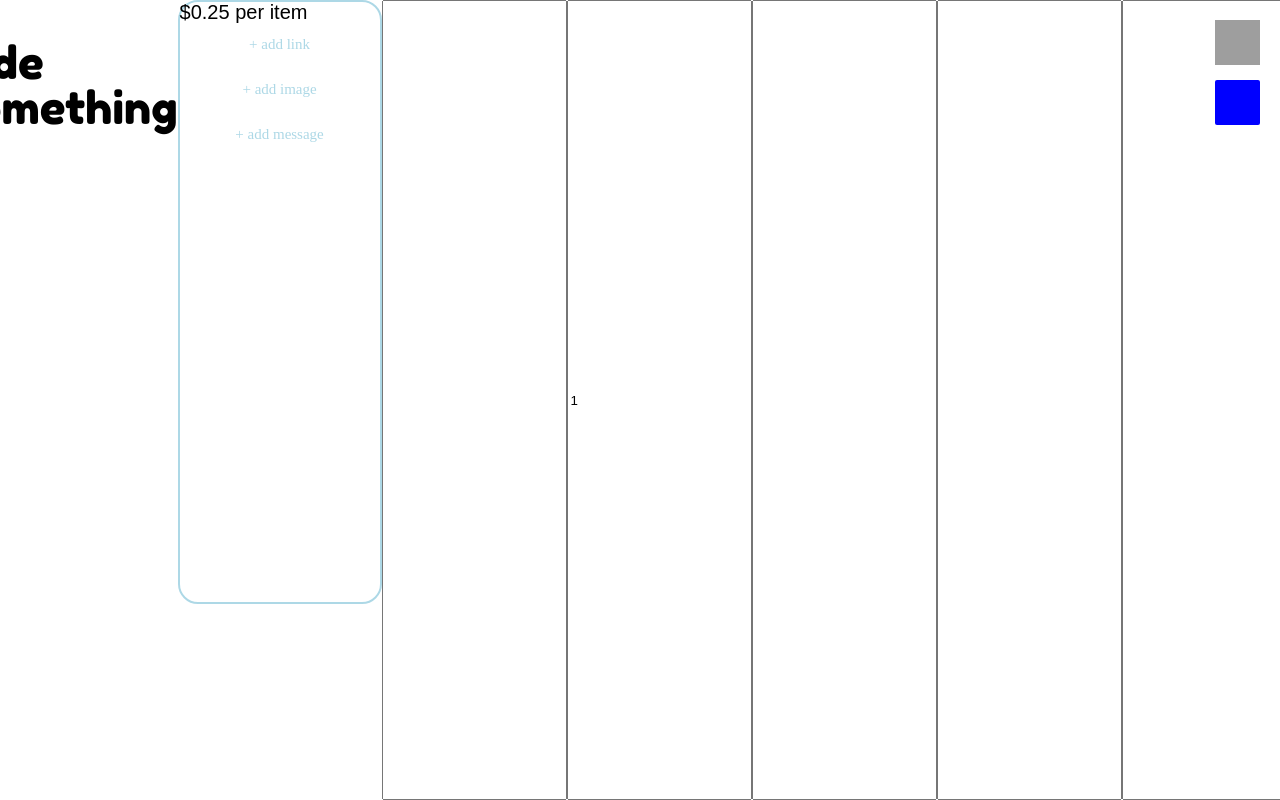
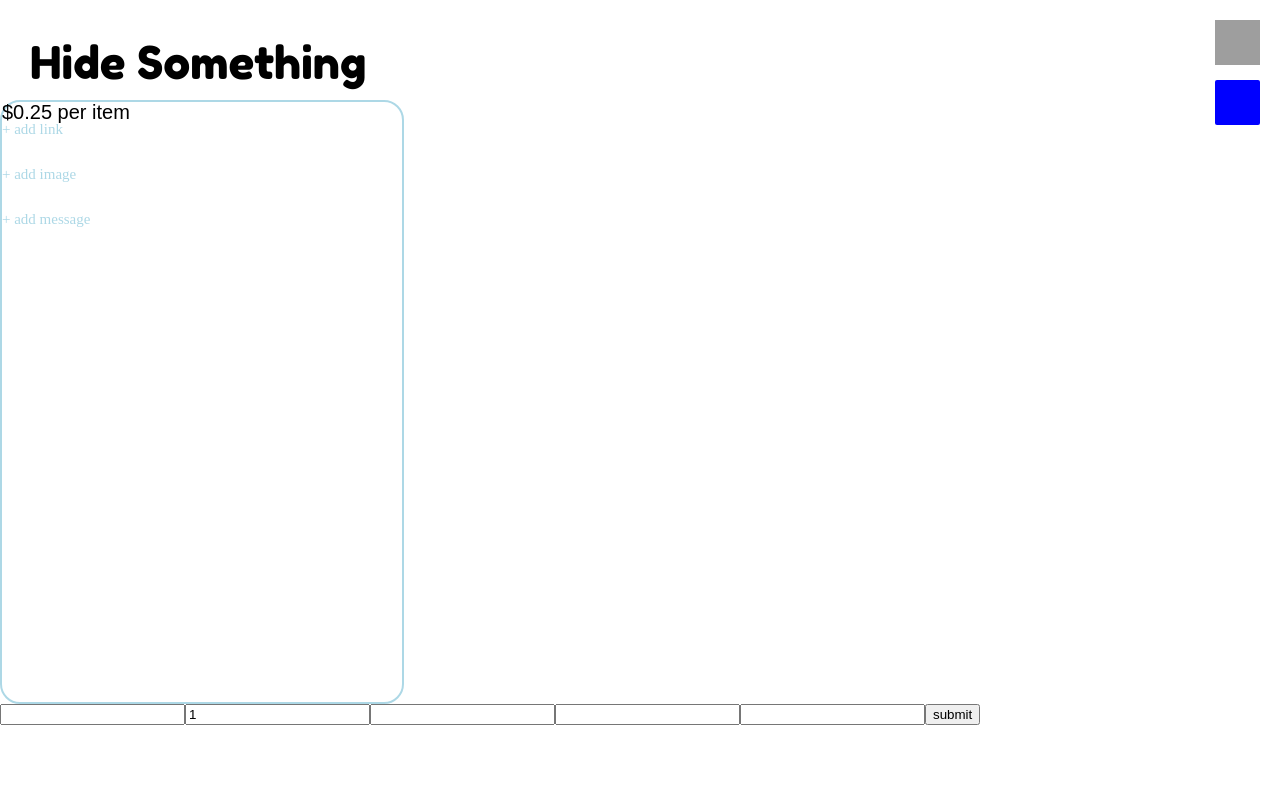
Before and after one commit to jawm17/sandbox, a React (Create React App) app in the folder client/: page /hide in a window 1280 px wide. Built offline with nearby package versions, Linux system fonts and the light colour scheme; grey boxes are pictures that could not be loaded; a web font is replaced by a local one.

Commit message:
Hide something style

```diff
--- a/client/src/HideSomethingPage/HideSomething.css
+++ b/client/src/HideSomethingPage/HideSomething.css
@@ -16,9 +16,6 @@
     border-style: solid;
     border-color: lightblue; */
     font-size: 15px;
-    display: flex;
-    align-items: center;
-    justify-content: center;
     color: lightblue;
 }
 
--- a/client/src/HideSomethingPage/HideSomething.js
+++ b/client/src/HideSomethingPage/HideSomething.js
@@ -23,15 +23,6 @@ export default function HideSomething() {
             marginLeft: 30,
             marginTop: 40,
             transition: "all 0.5s ease-in-out",
-        },
-        background: {
-            height: "100vh",
-            width: "100vw",
-            position: "fixed",
-            display: "flex",
-            justifyContent: "center",
-            top: 0,
-            left: 0
         }
     }
 
@@ -68,7 +59,6 @@ export default function HideSomething() {
 
     return (
         <div>
-            <div style={style.background} className="blackBack">
             <Buttons page="hide" />
             <div style={style.title}>
                 Hide Something
@@ -88,6 +78,5 @@ export default function HideSomething() {
             <input className="mainImg" onChange={(e) => inputChange(e)} value={mainImg} />
             <button onClick={() => postItem()}>submit</button>
         </div>
-        </div>
     );
 }
```
Lines whose indentation alone changed are shown as unchanged.
